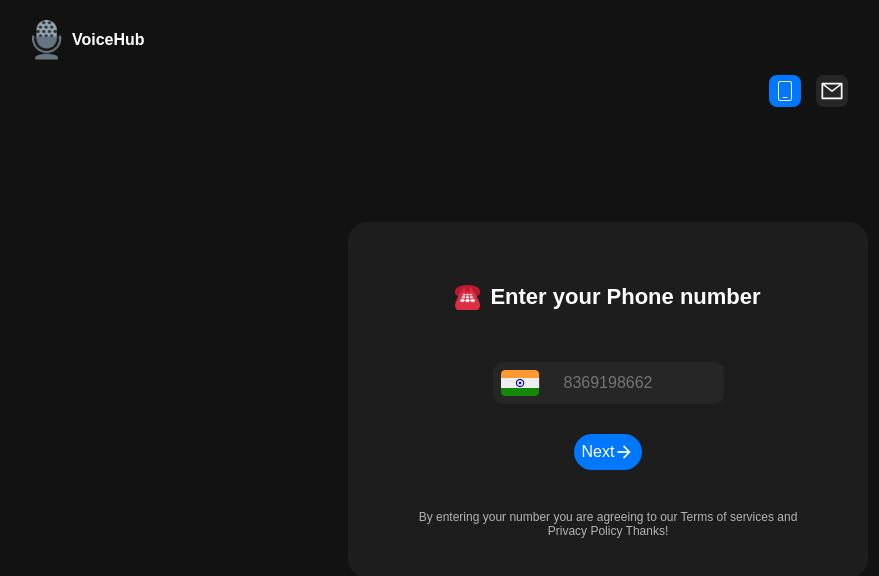
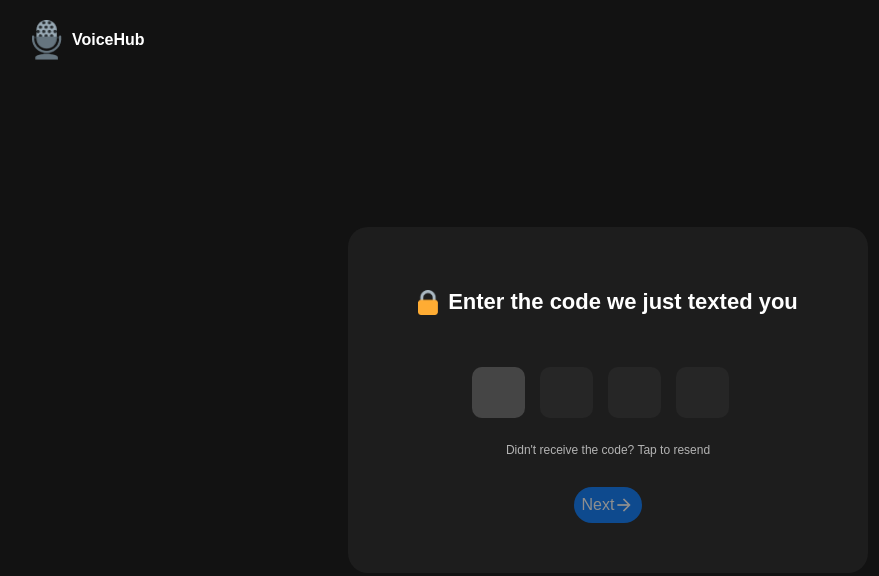
Before and after one commit to Jagss24/MeetCast, a React app in the folder frontend/: page /register in a window 1280 px wide. Both pictures are taken after a click on the button "Next". Shown: the top 576 px of the page, without its empty margins (32-911 px from the left). Built offline with nearby package versions, Linux system fonts and the light colour scheme; the HTML template or start-up script is replaced by a standard one.

Commit message:
Styled the Otp Page with some functionality in it User can't proceed until without OTP

```diff
--- a/frontend/src/components/Steps/StepOtp/StepOtp.jsx
+++ b/frontend/src/components/Steps/StepOtp/StepOtp.jsx
@@ -1,8 +1,66 @@
-import React from 'react'
+import React, { useEffect, useRef, useState } from 'react'
+import { MainStyled, CardStyled, HeadingStyled, HeadingWrapper, HeadingImg, ButtonWrapper } from "../../shared/commonStyles/Card.styled"
+import { TermStyled } from '../StepPhoneEmail/StepPhoneEmail.styled'
+import { OTPBox, OTPWrapper } from './StepOtp.styled'
 
 const StepOtp = () => {
+  const [inputs, setInputs] = useState(["", "", "", ""]);
+  const [currentFocus, setCurrentFocus] = useState(0);
+  const inputRefs = useRef([
+    useRef(null),
+    useRef(null),
+    useRef(null),
+    useRef(null),
+  ]);
+
+  const handleChange = (value, idx) => {
+    if (Number.isInteger(+value) && +value < 10) {
+      // If there is empty str like "" it will stil be true.
+      const newInputs = [...inputs];
+      newInputs[idx] = value;
+      setInputs(newInputs);
+      if (value !== "" && idx + 1 < inputs.length) setCurrentFocus(idx + 1);
+    }
+  };
+
+  useEffect(() => {
+    inputRefs.current[currentFocus]?.current?.focus();
+  }, [currentFocus]);
   return (
-    <div>StepOtp</div>
+    <>
+      <MainStyled>
+        <CardStyled>
+          <HeadingWrapper>
+            <HeadingImg src='/images/lock.png' style={{ width: "20px", height: "25px" }}></HeadingImg>
+            <HeadingStyled>Enter the code we just texted you</HeadingStyled>
+          </HeadingWrapper>
+          <OTPWrapper className='inputBoxWrapper'>
+            <div style={{ alignSelf: "center" }}>
+              {inputs.map((value, i) => (
+                <OTPBox
+                  autoFocus={i === 0}
+                  type="text"
+                  value={value}
+                  ref={inputRefs.current[i]}
+                  disabled={i !== currentFocus}
+                  onKeyDown={(e) => {
+                    if (e.key === "Backspace" && i > 0 && inputs[i] === "") {
+                      setCurrentFocus(i - 1);
+                    }
+                  }}
+                  onChange={(e) => handleChange(e.target.value, i)}
+                />
+              ))}
+            </div>
+            <TermStyled>Didn't receive the code? Tap to resend</TermStyled>
+          </OTPWrapper>
+          <ButtonWrapper disabled={inputs.includes("")} onClick={() => console.log(inputs.join(""))}>
+            Next
+            <img src='/images/arrow_forward.png' />
+          </ButtonWrapper>
+        </CardStyled>
+      </MainStyled>
+    </>
   )
 }
 
--- /dev/null
+++ b/frontend/src/components/Steps/StepOtp/StepOtp.styled.js
@@ -0,0 +1,23 @@
+import styled from "styled-components";
+
+export const OTPWrapper = styled.div`
+  display: flex;
+  justify-content: center;
+  flex-direction: column;
+`;
+export const OTPBox = styled.input`
+  display: inline-block;
+  width: 50px;
+  background-color: #454545;
+  &:disabled {
+    background-color: #262626;
+  }
+  border-radius: 10px;
+  outline: none;
+  border: none;
+  color: #fff;
+  padding: 1.1rem 0.1rem;
+  margin-right: 15px;
+  margin-bottom: 25px;
+  text-align: center;
+`;
--- a/frontend/src/components/Steps/StepPhoneEmail/StepPhoneEmail.jsx
+++ b/frontend/src/components/Steps/StepPhoneEmail/StepPhoneEmail.jsx
@@ -3,10 +3,16 @@ import { MainStyled, CardStyled, HeadingStyled, HeadingWrapper, HeadingImg, Butt
 import { TermStyled, InputBoxStyled, InputStyled, EmailPhoneWrapper } from "./StepPhoneEmail.styled"
 import { CiMobile1 } from "react-icons/ci";
 import { AiOutlineMail } from "react-icons/ai";
-const StepPhoneEmail = () => {
+const StepPhoneEmail = ({ setStep }) => {
     const [number, setNumber] = useState()
     const [email, setEmail] = useState()
     const [isPhoneActive, setIsPhoneActive] = useState(true)
+    const handlePhoneSubmission = () => {
+        setStep(2)
+    }
+    const handleEmailSubmission = () => {
+        setStep(2)
+    }
     return (
         <>
             <EmailPhoneWrapper>
@@ -19,17 +25,18 @@ const StepPhoneEmail = () => {
                     cursor: "pointer"
                 }} onClick={() => setIsPhoneActive(prev => !prev)} />
             </EmailPhoneWrapper>
-            {isPhoneActive ? <MainStyled>
+            {isPhoneActive ?
+                <MainStyled>
                     <CardStyled>
                         <HeadingWrapper>
                             <HeadingImg src='/images/tel.png' style={{ width: "25px", height: "25px" }}></HeadingImg>
                             <HeadingStyled>Enter your Phone number</HeadingStyled>
                         </HeadingWrapper>
-                    <InputBoxStyled className='inputBoxWrapper'>
+                        <InputBoxStyled>
                             <img src='/images/india.png' alt="india_logo" />
                             <InputStyled type="number" placeholder='8369198662' value={number} onChange={e => setNumber(e.target.value)} />
                         </InputBoxStyled>
-                    <ButtonWrapper>
+                        <ButtonWrapper onClick={handlePhoneSubmission}>
                             Next
                             <img src='/images/arrow_forward.png' />
                         </ButtonWrapper>
@@ -44,7 +51,7 @@ const StepPhoneEmail = () => {
                         <InputBoxStyled className='inputBoxWrapper'>
                             <InputStyled type="email" placeholder='yourmail@gmail.com' value={email} onChange={e => setEmail(e.target.value)} />
                         </InputBoxStyled>
-                    <ButtonWrapper>
+                        <ButtonWrapper onClick={handleEmailSubmission}>
                             Next
                             <img src='/images/arrow_forward.png' />
                         </ButtonWrapper>
--- a/frontend/src/components/shared/commonStyles/Card.styled.js
+++ b/frontend/src/components/shared/commonStyles/Card.styled.js
@@ -48,8 +48,11 @@ export const ButtonWrapper = styled.button`
   border-radius: 20px;
   cursor: pointer;
   margin-bottom: 10px;
-
-  &:hover {
-    opacity: 0.9;
+  &:disabled {
+    opacity: 0.5;
+    cursor: not-allowed;
+  }
+  &:not(&:disabled):hover {
+    opacity: 0.8;
   }
 `;
--- a/frontend/src/pages/Register/Register.jsx
+++ b/frontend/src/pages/Register/Register.jsx
@@ -17,7 +17,7 @@ const Register = () => {
     const Step = steps[step]
     return (
         <>
-            <Step />
+            <Step setStep={setStep} />
         </>
     )
 }
```
Lines whose indentation alone changed are shown as unchanged.
